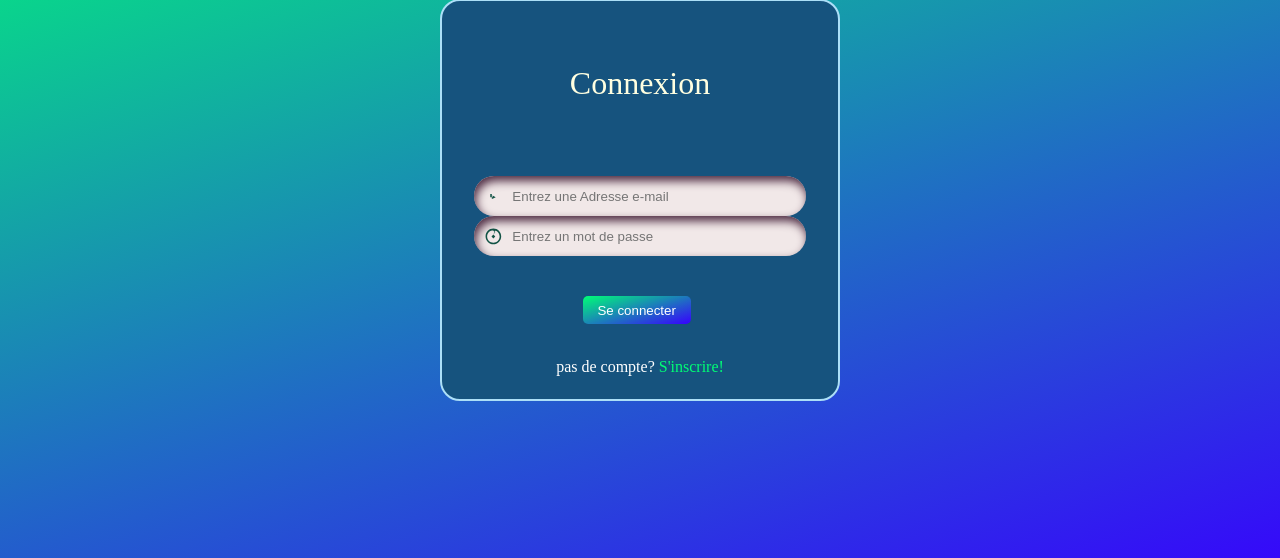
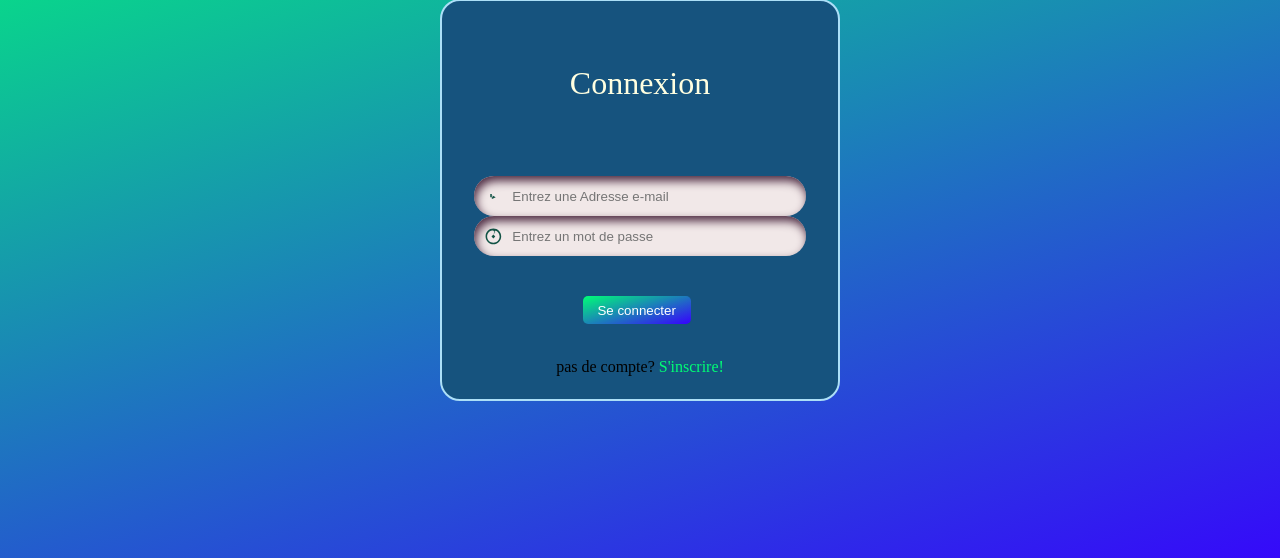
Before and after one commit to Enna11/flask_mysql, a Flask app: page /login in a window 1280 px wide. Shown: the part 200-758 px from the top of the page. Run offline with Flask 3, Linux system fonts and the light colour scheme; some libraries are stand-ins or nearby versions.

Commit message:
Update style.css

```diff
--- a/static/uploads/css/style.css
+++ b/static/uploads/css/style.css
@@ -11,7 +11,7 @@ body {
 .signup-link {
   text-align: center;
   margin-top: 1.5em;
-  color: white; /* Set the color to white */
+  color: black; /* Set the color to white */
 }
 
 .signup-link a {
```
